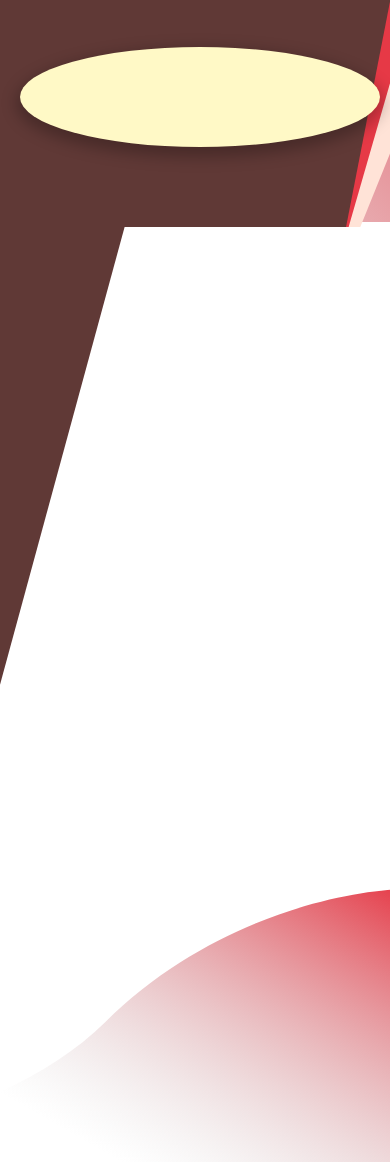
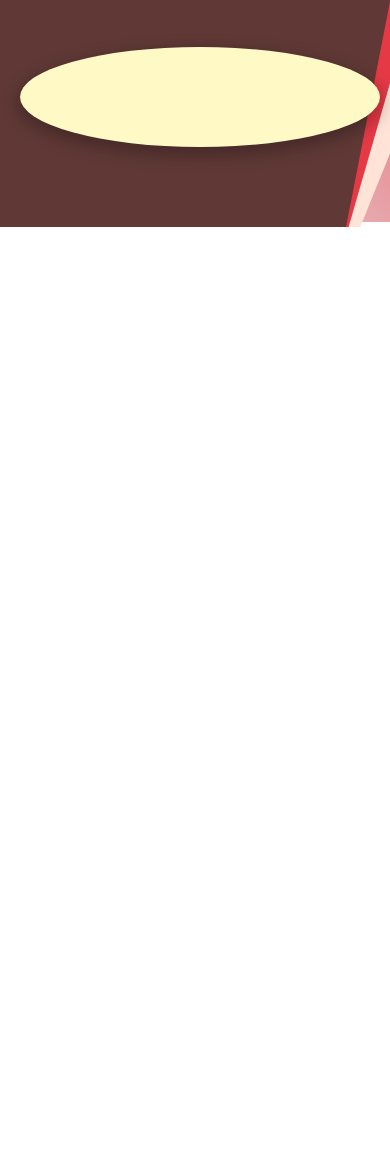
Before and after one commit to Ashes786/FalconCode, a plain HTML site: page index.html in a window 390 px wide. Shown: the part 617-1784 px from the top of the page. After the commit the page ends 844 px from the top, so only its background shows below. Drawn offline with nearby package versions, Linux system fonts and the light colour scheme; files whose address does not match are found by name; a web font is replaced by a local one.

Commit message:
commented background mobile section

```diff
--- a/index.html
+++ b/index.html
@@ -133,8 +133,8 @@
     <!-- background section ends -->
 
     <!-- background mobile starts -->
-    <img src="img/bg-left-mobile.svg" class="bg-left-mobile" alt="bg-mobile">
-    <img src="img/bg-right-mobile.svg" class="bg-right-mobile" alt="bg-mobile">
+    <!-- <img src="img/bg-left-mobile.svg" class="bg-left-mobile" alt="bg-mobile">
+    <img src="img/bg-right-mobile.svg" class="bg-right-mobile" alt="bg-mobile"> -->
 
 
 
```
